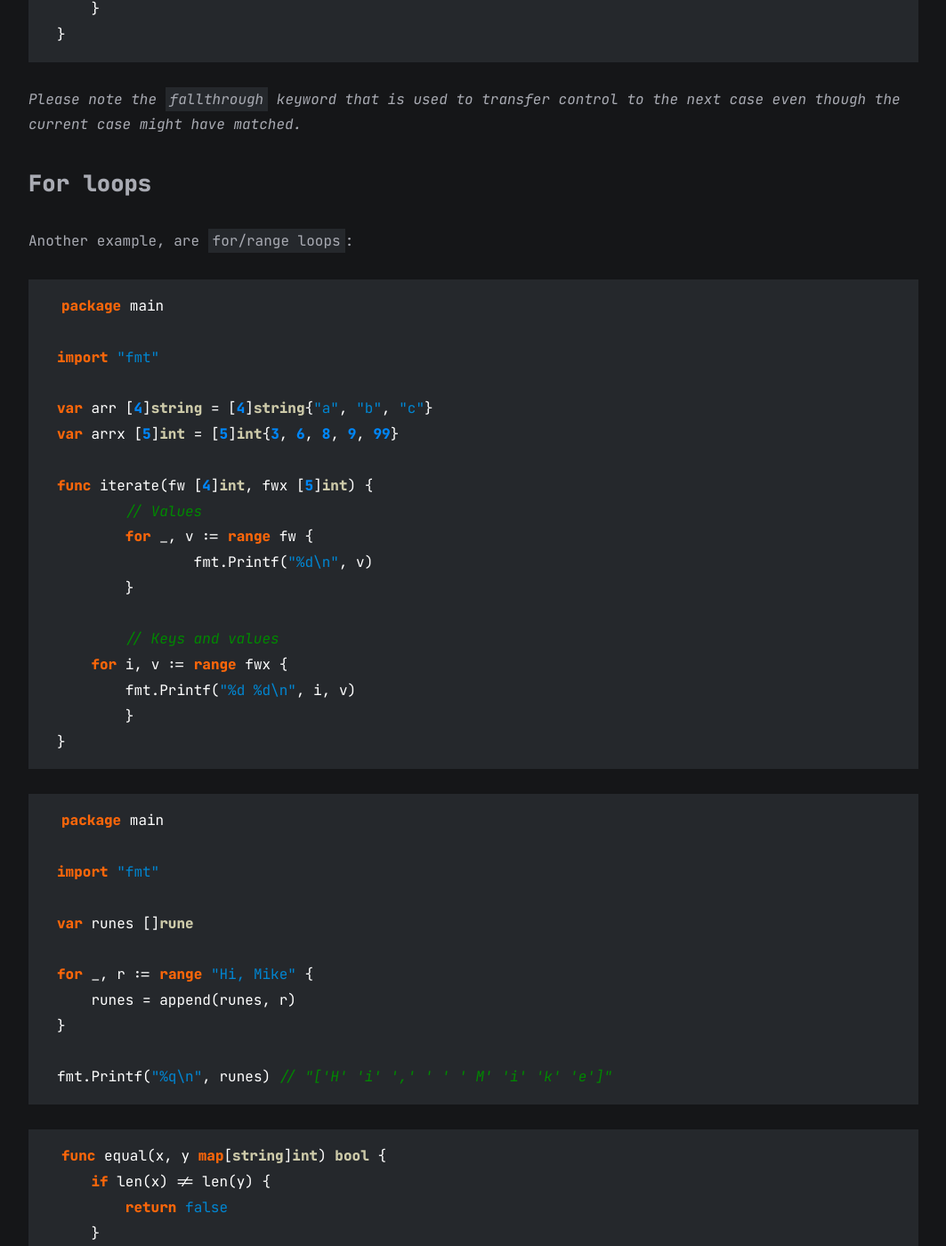
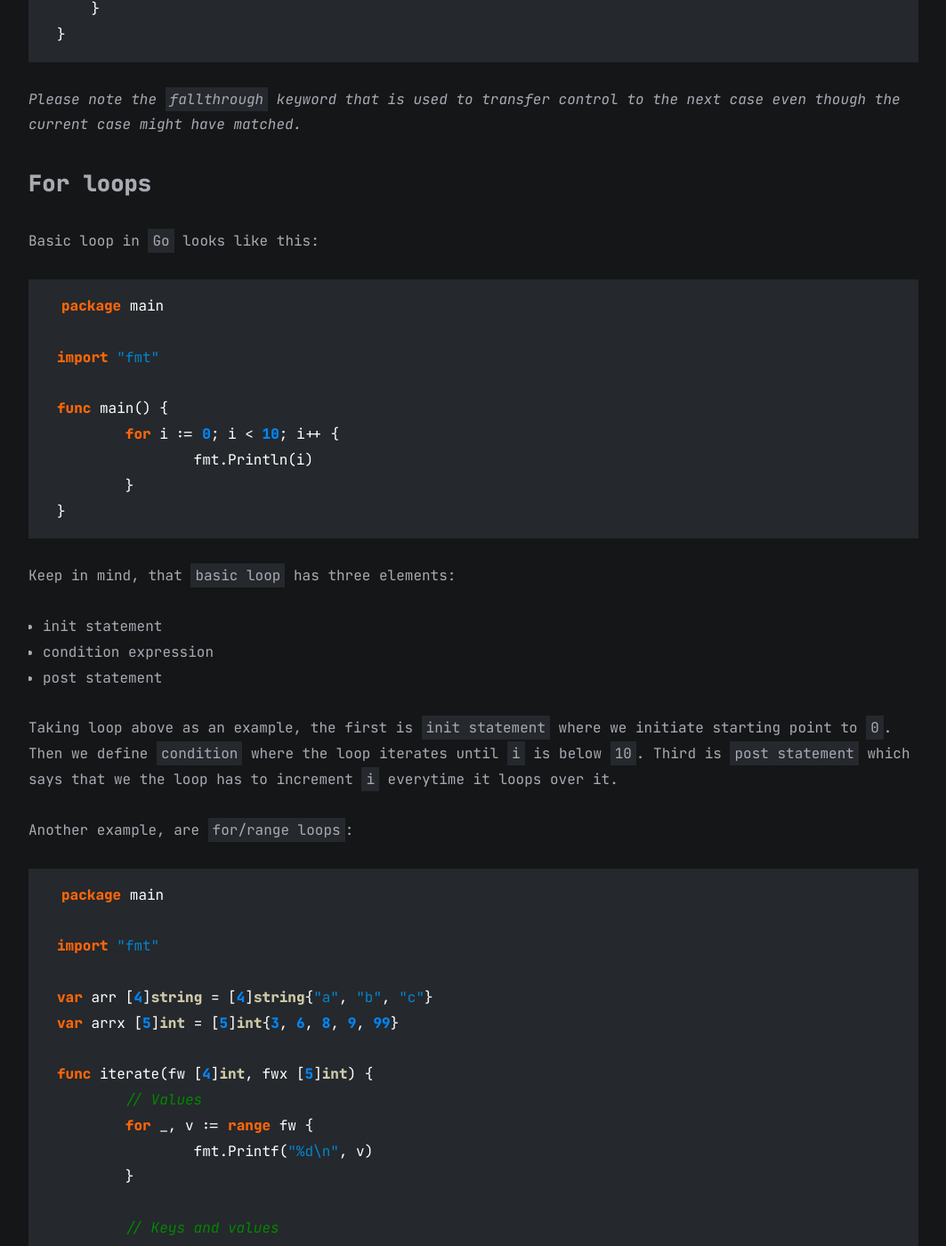
Before and after one commit to mikelogaciuk/mikelogaciuk.github.io, a Jekyll site: the page built from all_collections/_posts/2023-02-21-go-notes-the-gopher-land.md, in a window 1280 px wide and 1400 px high, scrolled down 15689 px. Shown: the whole window at 89% size, without its empty margins (108-1171 px from the left). Built offline with Jekyll 4.4.1, drawn with Linux system fonts in a browser that asks for light colours; some of the changed text lies outside the part shown.

Commit message:
Add basic loop, change post name

````diff
--- a/all_collections/_posts/2023-02-21-go-notes-part-one.md
+++ b/all_collections/_posts/2023-02-21-go-notes-the-gopher-land.md
@@ -1,6 +1,6 @@
 ---
 layout: post
-title: Go Notes Part One
+title: Go Notes - The Goofer Land
 date: 2023-02-21
 category: ["go", "golang", "handbook", "notes"]
 ---
@@ -8,25 +8,26 @@ category: ["go", "golang", "handbook", "notes"]
 ![gonotes_header](/img/GOPHER_SHARE.png)
 
 <!-- TOC -->
-* [About](#about)
-* [Setup](#setup)
-* [Starting a project](#starting-a-project)
-* [Standard libraries](#standard-libraries)
-* [CLI](#cli)
-* [Entry point and main package](#entry-point-and-main-package)
-* [Basics](#basics)
-  * [Variables declaration](#variables-declaration)
-  * [Data types](#data-types)
-  * [Type conversion](#type-conversion)
-  * [Zero values](#zero-values)
-  * [Variable printing](#variable-printing)
-* [Pointers](#pointers)
-* [Types declaration](#types-declaration)
-* [The flow](#the-flow)
-  * [If/else](#ifelse)
-  * [Switch](#switch)
-  * [For loops](#for-loops)
-<!-- TOC -->
+
+- [About](#about)
+- [Setup](#setup)
+- [Starting a project](#starting-a-project)
+- [Standard libraries](#standard-libraries)
+- [CLI](#cli)
+- [Entry point and main package](#entry-point-and-main-package)
+- [Basics](#basics)
+  - [Variables declaration](#variables-declaration)
+  - [Data types](#data-types)
+  - [Type conversion](#type-conversion)
+  - [Zero values](#zero-values)
+  - [Variable printing](#variable-printing)
+- [Pointers](#pointers)
+- [Types declaration](#types-declaration)
+- [The flow](#the-flow)
+  - [If/else](#ifelse)
+  - [Switch](#switch)
+  - [For loops](#for-loops)
+  <!-- TOC -->
 
 ## About
 
@@ -451,8 +452,7 @@ func main() {
 }
 ```
 
-*Please note that there is no ternary operator in Go (e.g. like in Python: min = a if a < b else b)*
-
+_Please note that there is no ternary operator in Go (e.g. like in Python: min = a if a < b else b)_
 
 ### Switch
 
@@ -499,9 +499,32 @@ func main() {
 }
 ```
 
-*Please note the `fallthrough` keyword that is used to transfer control to the next case even though the current case might have matched.*
+_Please note the `fallthrough` keyword that is used to transfer control to the next case even though the current case might have matched._
 
 ### For loops
+
+Basic loop in `Go` looks like this:
+
+```go
+package main
+
+import "fmt"
+
+func main() {
+	for i := 0; i < 10; i++ {
+		fmt.Println(i)
+	}
+}
+```
+
+Keep in mind, that `basic loop` has three elements:
+
+- init statement
+- condition expression
+- post statement
+
+Taking loop above as an example, the first is `init statement` where we initiate starting point to `0`. Then we define `condition` where the loop iterates until `i` is below `10`.
+Third is `post statement` which says that we the loop has to increment `i` everytime it loops over it.
 
 Another example, are `for/range loops`:
 
@@ -541,6 +564,10 @@ fmt.Printf("%q\n", runes) // "['H' 'i' ',' ' ' ' M' 'i' 'k' 'e']"
 ```
 
 ```go
+package main
+
+import "fmt"
+
 func equal(x, y map[string]int) bool {
     if len(x) != len(y) {
         return false
````
